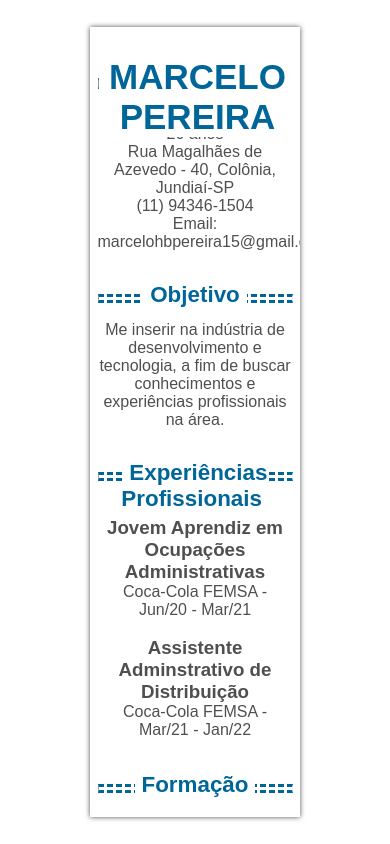
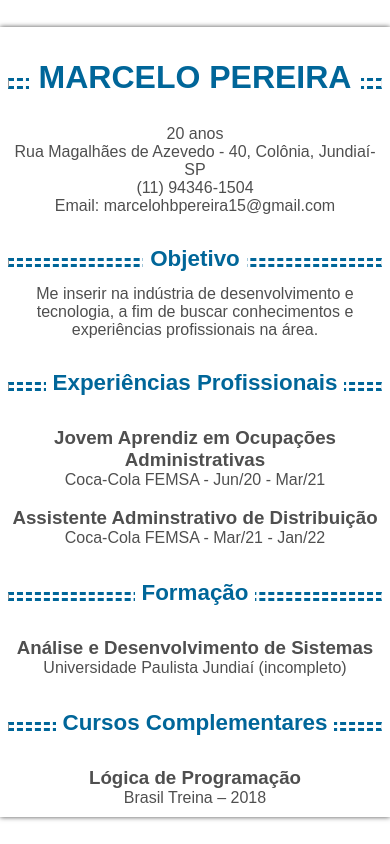
Before and after one commit to Celo-Dev/meu-curriculo, a plain HTML site: page index.html in a window 390 px wide. Drawn offline with Linux system fonts and the light colour scheme.

Commit message:
refactor using media query in CSS

```diff
--- a/style.css
+++ b/style.css
@@ -42,7 +42,7 @@ body{
 	display: inline-block;
 	position: relative;
 	top: -0.7em;
-	font-size: 35px;
+	font-size: 32px;
    font-weight: bold;
 	padding: 0 0.3em;
    color:#069;
@@ -215,3 +215,9 @@ body{
       font-size: 16px;
       color: #4F4F4F;
     }
+
+    @media (max-width: 659px ){
+      .container{
+         width: 100vh;
+      }
+    }
```
